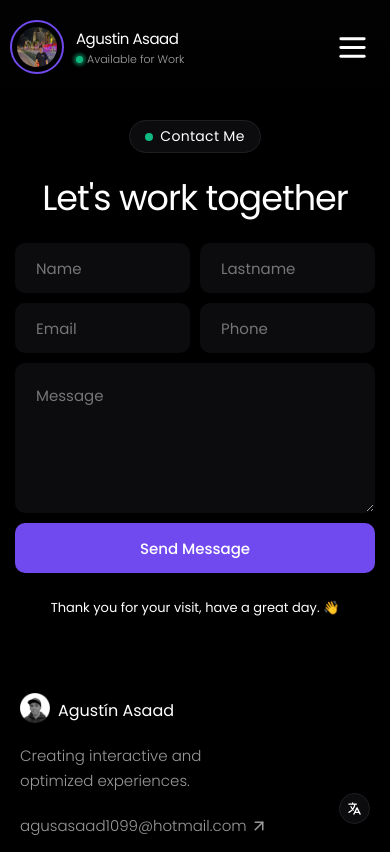
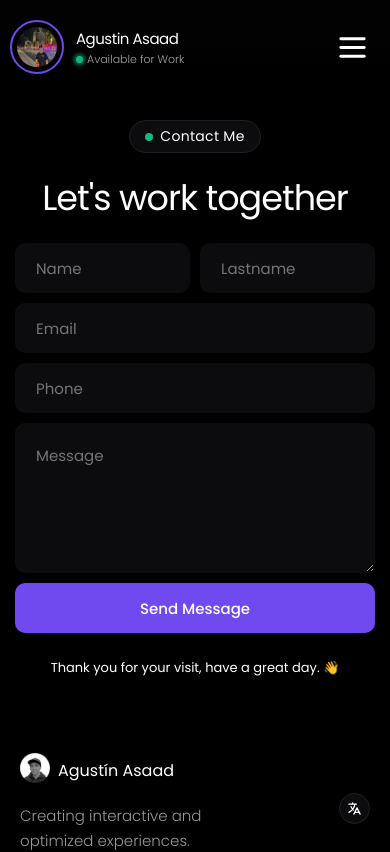
Before and after one commit to agusasaad/portafolio-agustinasaad, a Next.js app: page /contact in a window 390 px wide. Shown: the top 852 px of the page. Built offline with nearby package versions, Linux system fonts and the light colour scheme.

Commit message:
style: adjust form group layout for improved structure in Contact Me page

```diff
--- a/src/app/contact/page.module.css
+++ b/src/app/contact/page.module.css
@@ -180,6 +180,10 @@
     gap: 10px;
   }
 
+  .container .form .form_group:nth-of-type(2) {
+    flex-direction: column;
+  }
+
   .container .form .form_group input {
     font-size: 15px;
   }
```
